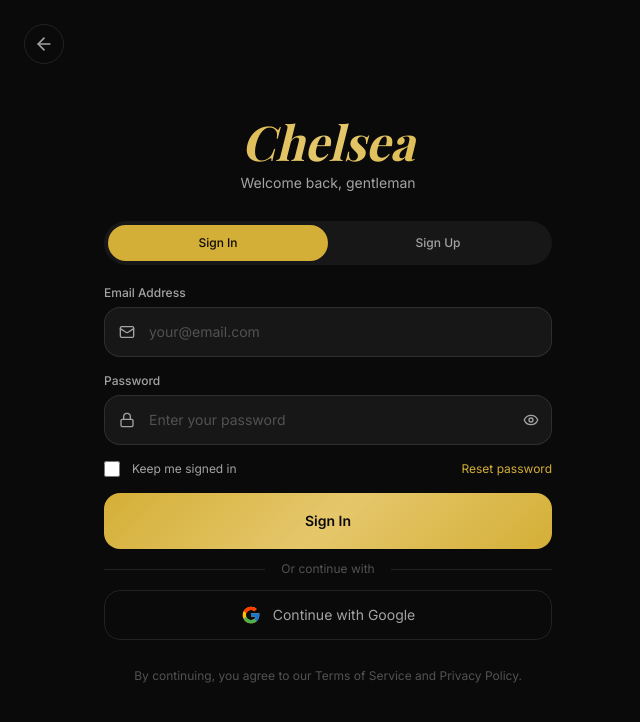
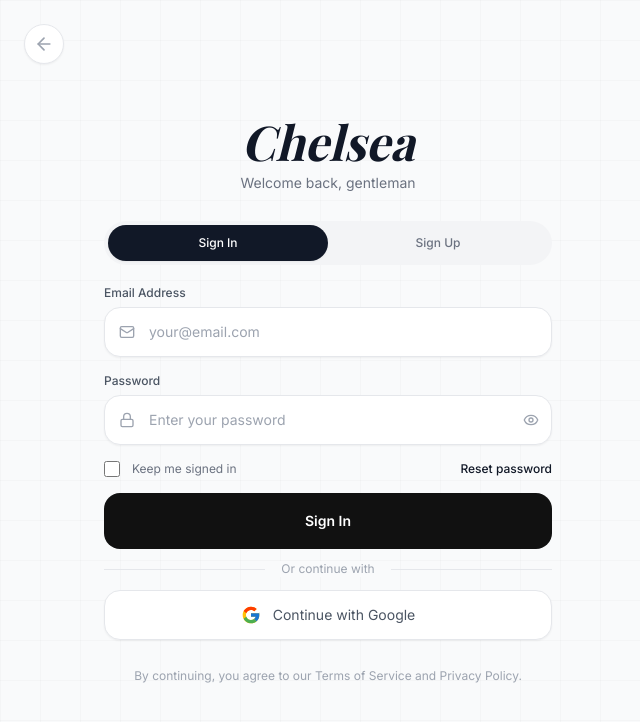
Before and after one commit to jeremygideonbareh/chelsea-man-spa-mobile, a React (Vite) app: page /#/login in a window 1280 px wide. Shown: the top 722 px of the page, without its empty margins (0-640 px from the left). Built offline with nearby package versions, Linux system fonts and the light colour scheme; no server answers; a web font is replaced by a local one.

Commit message:
Redesign sign-in page with white/black/grey theme + add 404.html for SPA routing on GitHub Pages

```diff
--- a/src/components/ui/sign-in.tsx
+++ b/src/components/ui/sign-in.tsx
@@ -23,8 +23,8 @@ export interface SignInPageProps {
 
 // --- SUB-COMPONENTS ---
 
-const GlassInputWrapper = ({ children }: { children: React.ReactNode }) => (
-  <div className="rounded-xl border border-white/10 bg-[#171717] backdrop-blur-sm transition-colors focus-within:border-[#D4AF37]/50 focus-within:bg-[#D4AF37]/5">
+const InputWrapper = ({ children }: { children: React.ReactNode }) => (
+  <div className="rounded-xl border border-gray-200 bg-white transition-colors focus-within:border-gray-900 focus-within:ring-1 focus-within:ring-gray-900/10 shadow-sm">
     {children}
   </div>
 );
@@ -49,14 +49,14 @@ export const SignInPage: React.FC<SignInPageProps> = ({
   const [showPassword, setShowPassword] = useState(false);
 
   return (
-    <div className="h-[100dvh] flex flex-col md:flex-row w-[100dvw] bg-[#0A0A0A]">
+    <div className="h-[100dvh] flex flex-col md:flex-row w-[100dvw] bg-gray-50 grid-bg">
       {/* Left column: sign-in form */}
       <section className="flex-1 flex items-center justify-center p-6 md:p-8 relative">
         {/* Back button */}
         {onBack && (
           <button
             onClick={onBack}
-            className="signin-animate signin-delay-100 absolute top-6 left-6 w-10 h-10 flex items-center justify-center rounded-full border border-white/10 text-[#A3A3A3] hover:text-white hover:border-[#D4AF37]/40 transition-all"
+            className="signin-animate signin-delay-100 absolute top-6 left-6 w-10 h-10 flex items-center justify-center rounded-full border border-gray-200 text-gray-400 hover:text-gray-900 hover:border-gray-400 transition-all bg-white shadow-sm"
           >
             <ArrowLeft className="w-5 h-5" />
           </button>
@@ -66,25 +66,23 @@ export const SignInPage: React.FC<SignInPageProps> = ({
           <div className="flex flex-col gap-5">
             {/* Logo / Title */}
             <div className="text-center mb-2">
-              <h1 className="signin-animate signin-delay-100 font-display italic text-4xl md:text-5xl font-bold gold-gradient-text leading-tight">
+              <h1 className="signin-animate signin-delay-100 font-display italic text-4xl md:text-5xl font-bold text-gray-900 leading-tight">
                 Chelsea
               </h1>
-              <p className="signin-animate signin-delay-200 text-[#A3A3A3] text-sm mt-2">
+              <p className="signin-animate signin-delay-200 text-gray-500 text-sm mt-2">
                 {mode === 'login' ? 'Welcome back, gentleman' : 'Create your account'}
               </p>
             </div>
 
             {/* Mode Toggle */}
-            <div
-              className="signin-animate signin-delay-200 flex bg-[#171717] rounded-full p-1"
-            >
+            <div className="signin-animate signin-delay-200 flex bg-gray-100 rounded-full p-1">
               <button
                 type="button"
                 onClick={() => onModeChange('login')}
                 className={`flex-1 py-2.5 rounded-full text-xs font-medium transition-all ${
                   mode === 'login'
-                    ? 'bg-[#D4AF37] text-[#0A0A0A]'
-                    : 'text-[#A3A3A3] hover:text-white'
+                    ? 'bg-gray-900 text-white shadow-sm'
+                    : 'text-gray-500 hover:text-gray-900'
                 }`}
               >
                 Sign In
@@ -94,8 +92,8 @@ export const SignInPage: React.FC<SignInPageProps> = ({
                 onClick={() => onModeChange('register')}
                 className={`flex-1 py-2.5 rounded-full text-xs font-medium transition-all ${
                   mode === 'register'
-                    ? 'bg-[#D4AF37] text-[#0A0A0A]'
-                    : 'text-[#A3A3A3] hover:text-white'
+                    ? 'bg-gray-900 text-white shadow-sm'
+                    : 'text-gray-500 hover:text-gray-900'
                 }`}
               >
                 Sign Up
@@ -106,10 +104,10 @@ export const SignInPage: React.FC<SignInPageProps> = ({
               {/* Full Name (register only) */}
               {mode === 'register' && (
                 <div className="signin-animate signin-delay-300">
-                  <label className="text-[#A3A3A3] text-xs mb-1.5 block font-medium">Full Name</label>
-                  <GlassInputWrapper>
+                  <label className="text-gray-600 text-xs mb-1.5 block font-medium">Full Name</label>
+                  <InputWrapper>
                     <div className="relative">
-                      <User className="absolute left-3.5 top-1/2 -translate-y-1/2 w-4 h-4 text-[#A3A3A3]" />
+                      <User className="absolute left-3.5 top-1/2 -translate-y-1/2 w-4 h-4 text-gray-400" />
                       <input
                         name="fullName"
                         type="text"
@@ -117,19 +115,19 @@ export const SignInPage: React.FC<SignInPageProps> = ({
                         onChange={(e) => onFullNameChange(e.target.value)}
                         placeholder="Your full name"
                         required
-                        className="w-full bg-transparent text-sm text-white p-3.5 pl-11 rounded-xl focus:outline-none placeholder:text-[#525252]"
+                        className="w-full bg-transparent text-sm text-gray-900 p-3.5 pl-11 rounded-xl focus:outline-none placeholder:text-gray-400"
                       />
                     </div>
-                  </GlassInputWrapper>
+                  </InputWrapper>
                 </div>
               )}
 
               {/* Email */}
               <div className="signin-animate signin-delay-300">
-                <label className="text-[#A3A3A3] text-xs mb-1.5 block font-medium">Email Address</label>
-                <GlassInputWrapper>
+                <label className="text-gray-600 text-xs mb-1.5 block font-medium">Email Address</label>
+                <InputWrapper>
                   <div className="relative">
-                    <Mail className="absolute left-3.5 top-1/2 -translate-y-1/2 w-4 h-4 text-[#A3A3A3]" />
+                    <Mail className="absolute left-3.5 top-1/2 -translate-y-1/2 w-4 h-4 text-gray-400" />
                     <input
                       name="email"
                       type="email"
@@ -137,18 +135,18 @@ export const SignInPage: React.FC<SignInPageProps> = ({
                       onChange={(e) => onEmailChange(e.target.value)}
                       placeholder="your@email.com"
                       required
-                      className="w-full bg-transparent text-sm text-white p-3.5 pl-11 rounded-xl focus:outline-none placeholder:text-[#525252]"
+                      className="w-full bg-transparent text-sm text-gray-900 p-3.5 pl-11 rounded-xl focus:outline-none placeholder:text-gray-400"
                     />
                   </div>
-                </GlassInputWrapper>
+                </InputWrapper>
               </div>
 
               {/* Password */}
               <div className="signin-animate signin-delay-400">
-                <label className="text-[#A3A3A3] text-xs mb-1.5 block font-medium">Password</label>
-                <GlassInputWrapper>
+                <label className="text-gray-600 text-xs mb-1.5 block font-medium">Password</label>
+                <InputWrapper>
                   <div className="relative">
-                    <Lock className="absolute left-3.5 top-1/2 -translate-y-1/2 w-4 h-4 text-[#A3A3A3]" />
+                    <Lock className="absolute left-3.5 top-1/2 -translate-y-1/2 w-4 h-4 text-gray-400" />
                     <input
                       name="password"
                       type={showPassword ? 'text' : 'password'}
@@ -157,7 +155,7 @@ export const SignInPage: React.FC<SignInPageProps> = ({
                       placeholder={mode === 'register' ? 'Min 6 characters' : 'Enter your password'}
                       required
                       minLength={6}
-                      className="w-full bg-transparent text-sm text-white p-3.5 pl-11 pr-12 rounded-xl focus:outline-none placeholder:text-[#525252]"
+                      className="w-full bg-transparent text-sm text-gray-900 p-3.5 pl-11 pr-12 rounded-xl focus:outline-none placeholder:text-gray-400"
                     />
                     <button
                       type="button"
@@ -165,13 +163,13 @@ export const SignInPage: React.FC<SignInPageProps> = ({
                       className="absolute inset-y-0 right-3 flex items-center"
                     >
                       {showPassword ? (
-                        <EyeOff className="w-4 h-4 text-[#A3A3A3] hover:text-white transition-colors" />
+                        <EyeOff className="w-4 h-4 text-gray-400 hover:text-gray-900 transition-colors" />
                       ) : (
-                        <Eye className="w-4 h-4 text-[#A3A3A3] hover:text-white transition-colors" />
+                        <Eye className="w-4 h-4 text-gray-400 hover:text-gray-900 transition-colors" />
                       )}
                     </button>
                   </div>
-                </GlassInputWrapper>
+                </InputWrapper>
               </div>
 
               {/* Remember me / Reset (login only) */}
@@ -181,11 +179,11 @@ export const SignInPage: React.FC<SignInPageProps> = ({
                     <input
                       type="checkbox"
                       name="rememberMe"
-                      className="w-4 h-4 rounded border-white/20 bg-[#171717] accent-[#D4AF37] cursor-pointer"
+                      className="w-4 h-4 rounded border-gray-300 bg-white accent-gray-900 cursor-pointer"
                     />
-                    <span className="text-[#A3A3A3] text-xs">Keep me signed in</span>
+                    <span className="text-gray-500 text-xs">Keep me signed in</span>
                   </label>
-                  <button type="button" className="text-[#D4AF37] hover:underline text-xs transition-colors">
+                  <button type="button" className="text-gray-900 hover:underline text-xs transition-colors font-medium">
                     Reset password
                   </button>
                 </div>
@@ -193,7 +191,7 @@ export const SignInPage: React.FC<SignInPageProps> = ({
 
               {/* Error */}
               {error && (
-                <p className="text-red-400 text-xs text-center signin-animate">
+                <p className="text-red-600 text-xs text-center signin-animate">
                   {error}
                 </p>
               )}
@@ -202,11 +200,11 @@ export const SignInPage: React.FC<SignInPageProps> = ({
               <button
                 type="submit"
                 disabled={loading}
-                className="signin-animate signin-delay-600 gold-btn w-full h-14 rounded-2xl text-sm font-semibold mt-2 disabled:opacity-50 disabled:cursor-not-allowed"
+                className="signin-animate signin-delay-600 black-btn w-full h-14 rounded-2xl text-sm font-semibold mt-2 disabled:opacity-50 disabled:cursor-not-allowed"
               >
                 {loading ? (
                   <span className="flex items-center justify-center gap-2">
-                    <span className="w-4 h-4 border-2 border-[#0A0A0A] border-t-transparent rounded-full animate-spin" />
+                    <span className="w-4 h-4 border-2 border-white border-t-transparent rounded-full animate-spin" />
                     Please wait...
                   </span>
                 ) : mode === 'login' ? (
@@ -219,18 +217,18 @@ export const SignInPage: React.FC<SignInPageProps> = ({
 
             {/* Divider */}
             <div className="signin-animate signin-delay-700 relative flex items-center justify-center">
-              <span className="w-full border-t border-white/10" />
-              <span className="px-4 text-xs text-[#525252] bg-[#0A0A0A] absolute whitespace-nowrap">Or continue with</span>
+              <span className="w-full border-t border-gray-200" />
+              <span className="px-4 text-xs text-gray-400 bg-gray-50 absolute whitespace-nowrap">Or continue with</span>
             </div>
 
             {/* Google button */}
-            <button className="signin-animate signin-delay-800 w-full flex items-center justify-center gap-3 border border-white/10 rounded-2xl py-3.5 text-sm text-[#A3A3A3] hover:text-white hover:border-[#D4AF37]/30 hover:bg-[#171717] transition-all">
+            <button className="signin-animate signin-delay-800 w-full flex items-center justify-center gap-3 border border-gray-200 rounded-2xl py-3.5 text-sm text-gray-600 hover:text-gray-900 hover:border-gray-400 hover:bg-gray-100 transition-all bg-white shadow-sm">
               <GoogleIcon />
               Continue with Google
             </button>
 
             {/* Footer */}
-            <p className="signin-animate signin-delay-900 text-center text-[#525252] text-xs mt-2">
+            <p className="signin-animate signin-delay-900 text-center text-gray-400 text-xs mt-2">
               By continuing, you agree to our Terms of Service and Privacy Policy.
             </p>
           </div>
@@ -245,22 +243,22 @@ export const SignInPage: React.FC<SignInPageProps> = ({
             style={{ backgroundImage: `url(${heroImageSrc})` }}
           >
             {/* Gradient overlay for branding */}
-            <div className="absolute inset-0 bg-gradient-to-t from-[#0A0A0A]/80 via-transparent to-[#0A0A0A]/20" />
+            <div className="absolute inset-0 bg-gradient-to-t from-white/90 via-transparent to-white/20" />
 
             {/* Bottom branding on the hero */}
             <div className="absolute bottom-8 left-8 right-8">
-              <div className="glass-card rounded-2xl p-6">
-                <p className="text-white font-display text-xl font-bold">Chelsea Man Spa</p>
-                <p className="text-[#A3A3A3] text-sm mt-1">
+              <div className="white-card rounded-2xl p-6">
+                <p className="text-gray-900 font-display text-xl font-bold">Chelsea Man Spa</p>
+                <p className="text-gray-500 text-sm mt-1">
                   Dubai's premier men's grooming destination — where tradition meets modern luxury.
                 </p>
                 <div className="flex items-center gap-4 mt-3">
                   <div className="flex items-center gap-1">
-                    <span className="gold-gradient-text text-sm font-bold">4.9</span>
-                    <span className="text-[#D4AF37] text-xs">★★★★★</span>
+                    <span className="text-gray-900 text-sm font-bold">4.9</span>
+                    <span className="text-gray-900 text-xs">★★★★★</span>
                   </div>
-                  <span className="text-[#525252] text-xs">|</span>
-                  <span className="text-[#A3A3A3] text-xs">50K+ Happy Clients</span>
+                  <span className="text-gray-300 text-xs">|</span>
+                  <span className="text-gray-500 text-xs">50K+ Happy Clients</span>
                 </div>
               </div>
             </div>
```
Also changed, not shown: public/404.html (added, +14 -0 lines).
